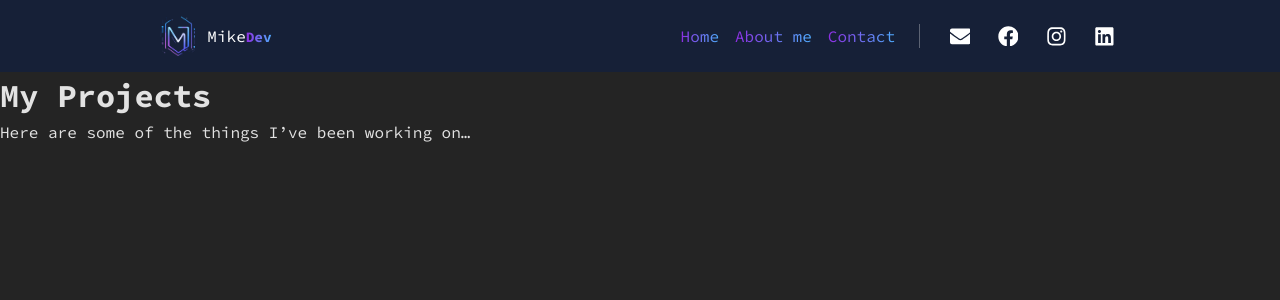
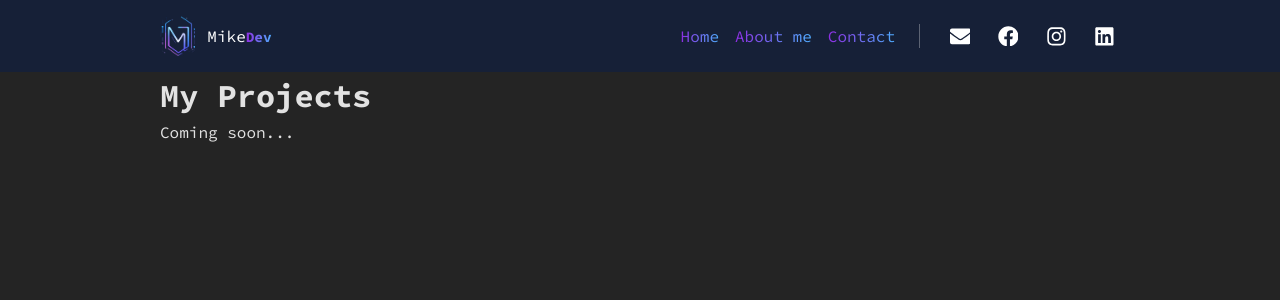
Before and after one commit to YekimCodez/react-portfolio, a React (Vite) app: page /projects in a window 1280 px wide. Shown: the top 300 px of the page. Built offline with nearby package versions, Linux system fonts and the light colour scheme.

Commit message:
- Fix styling issues on the Projects page - Adjusted layout and added placeholder text

```diff
--- a/index.html
+++ b/index.html
@@ -7,7 +7,7 @@
     <link rel="preconnect" href="https://fonts.googleapis.com">
     <link rel="preconnect" href="https://fonts.gstatic.com" crossorigin>
     <link href="https://fonts.googleapis.com/css2?family=Orbitron:wght@400..900&family=Source+Code+Pro:ital,wght@0,200..900;1,200..900&display=swap" rel="stylesheet">
-    <title>Michael Doughty | Frontend Web Developer</title>
+    <title>Michael Doughty | Frontend Developer</title>
   </head>
   <body>
     <div id="root"></div>
--- a/src/pages/Projects.jsx
+++ b/src/pages/Projects.jsx
@@ -2,9 +2,9 @@ import React from "react";
 
 function Projects() {
   return (
-    <div>
-      <h1>My Projects</h1>
-      <p>Here are some of the things I’ve been working on…</p>
+    <div className="container projects-page">
+      <h1 className="projects-title">My Projects</h1>
+      <p className="projects-description">Coming soon...</p>
     </div>
   );
 }
```
